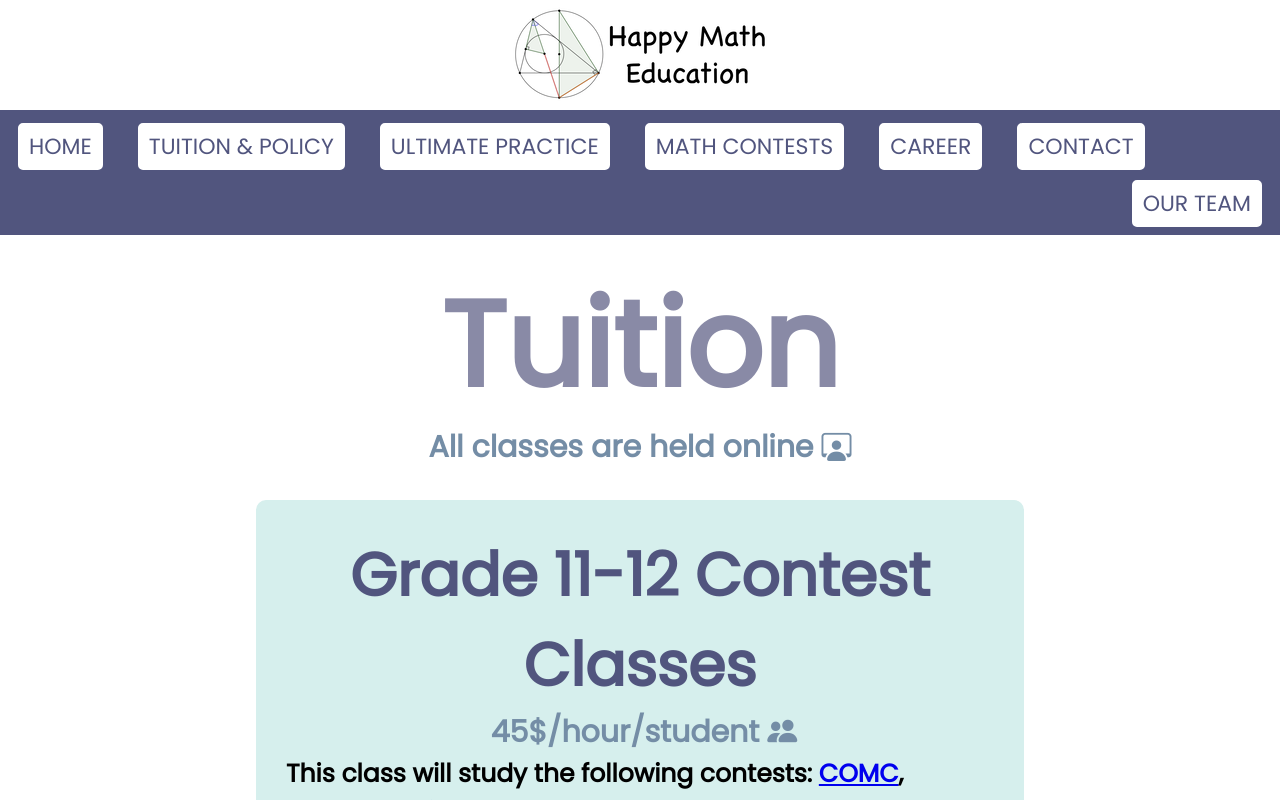
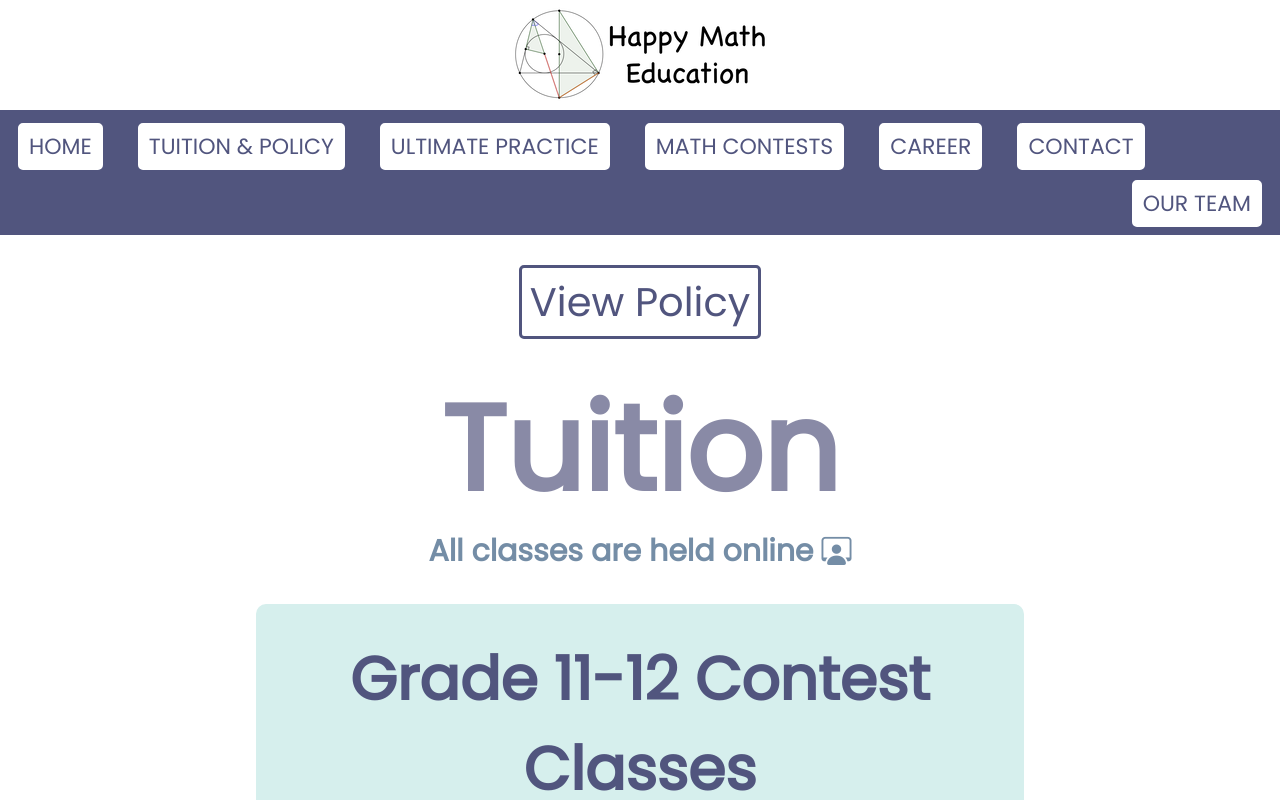
Before and after one commit to happymatheducation/happymatheducation.com, a React (Create React App) app: page / in a window 1280 px wide. Both pictures are taken after a click on the button "TUITION & POLICY". Shown: the top 800 px of the page. Built offline with nearby package versions, Linux system fonts and the light colour scheme.

Commit message:
Add scroll to policy button

```diff
--- a/src/App.js
+++ b/src/App.js
@@ -1,12 +1,8 @@
 import logo from './logo.png';
-import background from './homebackground.jpg';
 import background2 from './background2.png';
 
 import {React, useRef} from "react";
 import root from './index.js';
-import ReactDOM from 'react-dom/client';
-import { useNavigate } from "react-router-dom"
-
 import Tuition from './pages/Tuition';
 
 export const NavBar = () => {
--- a/src/pages/Tuition.js
+++ b/src/pages/Tuition.js
@@ -1,10 +1,21 @@
 import {NavBar, Copyright} from '../App';
+import {useRef} from 'react';
 
 function Tuition() {
-  console.log(window.location)
+
+  const ref = useRef(null);
+
+  const handleClick = () => {
+    ref.current?.scrollIntoView({ behavior: 'smooth'});
+  };
+
   return (
     <>
     <NavBar/>
+
+    <button className = 'btn' onClick={handleClick} style = {{fontSize: '40px', display: 'block', marginTop: '30px', marginLeft: 'auto', marginRight: 'auto', width: ''}}>
+      View Policy
+    </button>
 
     <h1 style = {{marginTop: '20px', color: '#898AA6', display: 'flex', justifyContent: 'center', marginBottom: '10px', fontSize: '120px', textAlign: 'center'}}>Tuition</h1>
     <h1 style = {{color: '#748DA6', fontSize: '30px', textAlign: 'center', marginTop: '-20px'}}>
@@ -109,14 +120,14 @@ function Tuition() {
           {'\u00A0120$/$150/hour/student\u00A0'}
           <i class="bi bi-person-fill"></i>
       </h1>
-      <h1 style = {{display: 'inline', fontSize: '25px', color: ''}}>
+      <h1  style = {{display: 'inline', fontSize: '25px', color: ''}}>
         1. Scheduled (fixed time every week) : $120 / hour, paid 7 days before the first class of each month. If the student fails to attend the scheduled class, half of the fees for the missed class will be refunded. If the teacher cancels a class, full refund for that class will be issued.
         <br></br>2. Casual (Booked at least 3 days ahead): $150 / hour, can be paid right before each class.
       </h1>
       </div>
     </div>
 
-    <h1 style = {{marginTop: '20px', color: '#898AA6', display: 'flex', justifyContent: 'center', marginBottom: '10px', fontSize: '120px', textAlign: 'center'}}>Policy</h1>
+    <h1 ref = {ref} style = {{marginTop: '0px', color: '#898AA6', display: 'flex', justifyContent: 'center', marginBottom: '10px', fontSize: '120px', textAlign: 'center'}}>Policy</h1>
     <div className = 'container'style = {{width: '80%'}}><h1 style = {{fontSize: '25px'}}>
 
     1. Tuitions are paid before each term starts. If the student quits before the end of the term, no refund will be issued.
```
